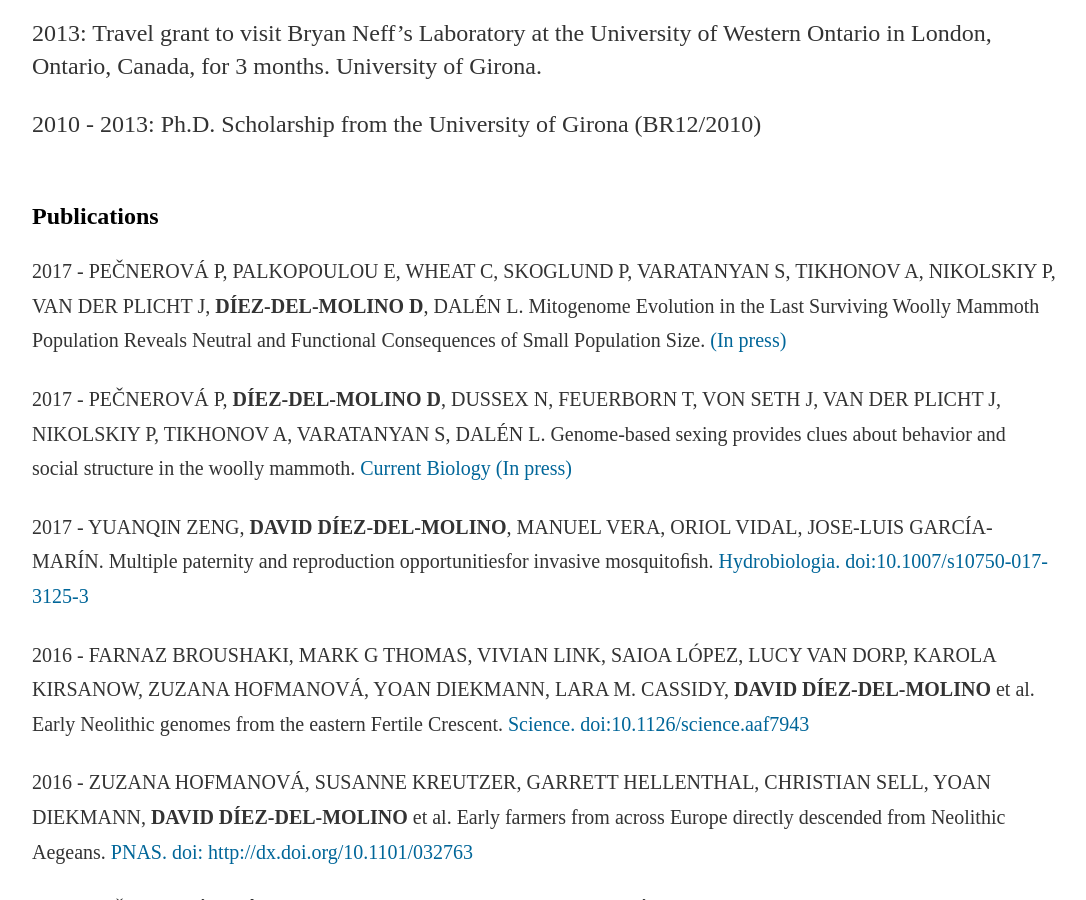
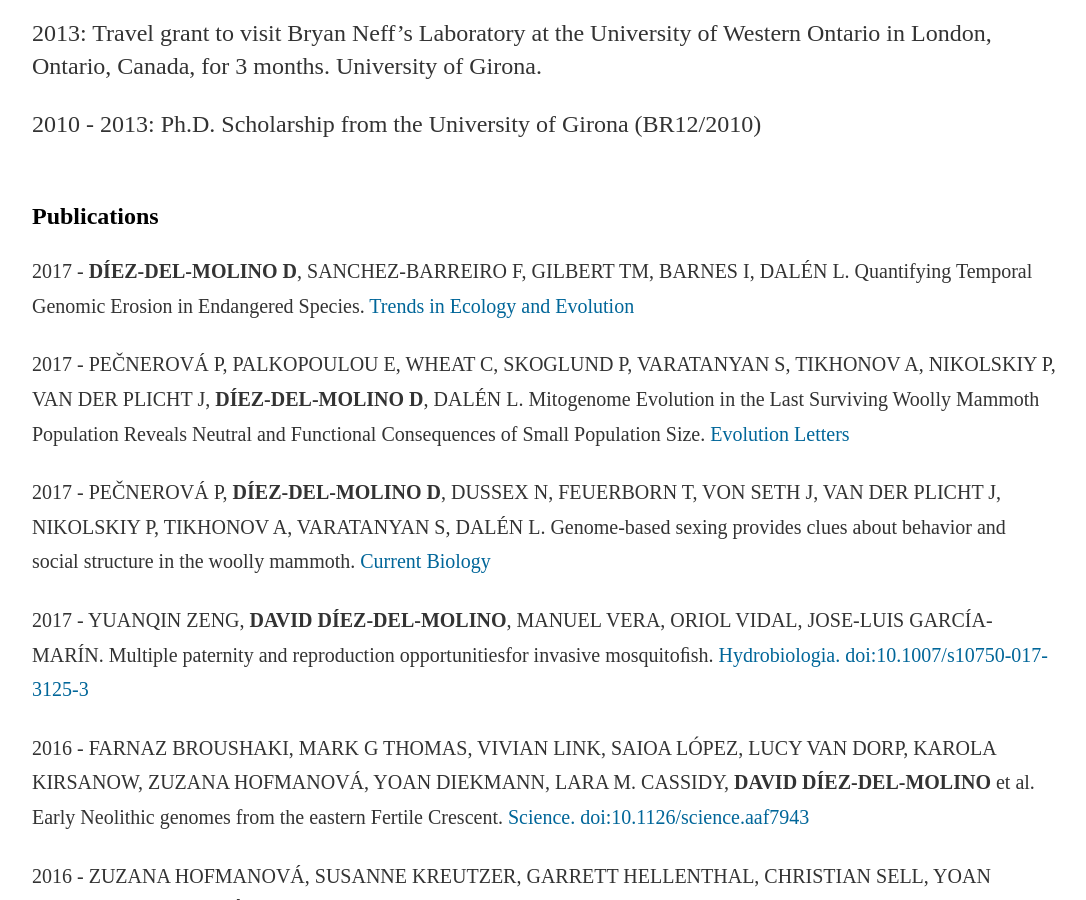
Before and after one commit to DiezMolino/diezmolino.github.io, a Jekyll site: the page cv/index.html, which Jekyll copies as it is, in a window 1280 px wide and 900 px high, scrolled down 3850 px. Shown: the whole window, without its empty margins (96-1182 px from the left). Built offline with Jekyll 4.4.1, drawn with Linux system fonts in a browser that asks for light colours.

Commit message:
Update index.html

```diff
--- a/cv/index.html
+++ b/cv/index.html
@@ -210,9 +210,11 @@ the small population paradigm. PI: Love Dalén. Swedish Research Council. Code 3
 <a name='Publications'></a>
 <h2>Publications</h2>
 
-<p><small>2017 - PEČNEROVÁ P, PALKOPOULOU E, WHEAT C, SKOGLUND P, VARATANYAN S, TIKHONOV A, NIKOLSKIY P, VAN DER PLICHT J, <b>DÍEZ-DEL-MOLINO D</b>, DALÉN L. Mitogenome Evolution in the Last Surviving Woolly Mammoth Population Reveals Neutral and Functional Consequences of Small Population Size. <a class='one' href="" target="_blank"> (In press) </a> </small> </p>
+<p><small>2017 - <b>DÍEZ-DEL-MOLINO D</b>, SANCHEZ-BARREIRO F, GILBERT TM, BARNES I, DALÉN L. Quantifying Temporal Genomic Erosion in Endangered Species. <a class='one' href="https://www.sciencedirect.com/science/article/pii/S0169534717303051" target="_blank"> Trends in Ecology and Evolution </a> </small> </p>
 
-<p><small>2017 - PEČNEROVÁ P, <b>DÍEZ-DEL-MOLINO D</b>, DUSSEX N, FEUERBORN T, VON SETH J, VAN DER PLICHT J, NIKOLSKIY P, TIKHONOV A, VARATANYAN S, DALÉN L. Genome-based sexing provides clues about behavior and social structure in the woolly mammoth. <a class='one' href="http://www.cell.com/current-biology/fulltext/S0960-9822(17)31264-2" target="_blank"> Current Biology (In press) </a> </small> </p>
+<p><small>2017 - PEČNEROVÁ P, PALKOPOULOU E, WHEAT C, SKOGLUND P, VARATANYAN S, TIKHONOV A, NIKOLSKIY P, VAN DER PLICHT J, <b>DÍEZ-DEL-MOLINO D</b>, DALÉN L. Mitogenome Evolution in the Last Surviving Woolly Mammoth Population Reveals Neutral and Functional Consequences of Small Population Size. <a class='one' href="http://onlinelibrary.wiley.com/doi/10.1002/evl3.33/full" target="_blank"> Evolution Letters </a> </small> </p>
+
+<p><small>2017 - PEČNEROVÁ P, <b>DÍEZ-DEL-MOLINO D</b>, DUSSEX N, FEUERBORN T, VON SETH J, VAN DER PLICHT J, NIKOLSKIY P, TIKHONOV A, VARATANYAN S, DALÉN L. Genome-based sexing provides clues about behavior and social structure in the woolly mammoth. <a class='one' href="http://www.cell.com/current-biology/fulltext/S0960-9822(17)31264-2" target="_blank"> Current Biology </a> </small> </p>
 
 <p><small>2017 - YUANQIN ZENG, <B>DAVID DÍEZ-DEL-MOLINO</B>, MANUEL VERA, ORIOL VIDAL, JOSE-LUIS GARCÍA-MARÍN. Multiple paternity and reproduction opportunitiesfor invasive mosquitoﬁsh. <a class='one' href="http://www.readcube.com/articles/10.1007/s10750-017-3125-3?author_access_token=o_O1qbLR5rpTVJLNcFVl4Pe4RwlQNchNByi7wbcMAY4CoM9wlSpGo53FIIra_SPvW74a5mGcg4wPtTkuuRgasgAnhBofFGib-quR5F_tvD9ThimqOtQ3c_RHzzol5GX1iKEGWBAL9jAZR5piGOwx6Q%3D%3D" target="_blank"> Hydrobiologia. doi:10.1007/s10750-017-3125-3</a> </small> </p>
 
```
